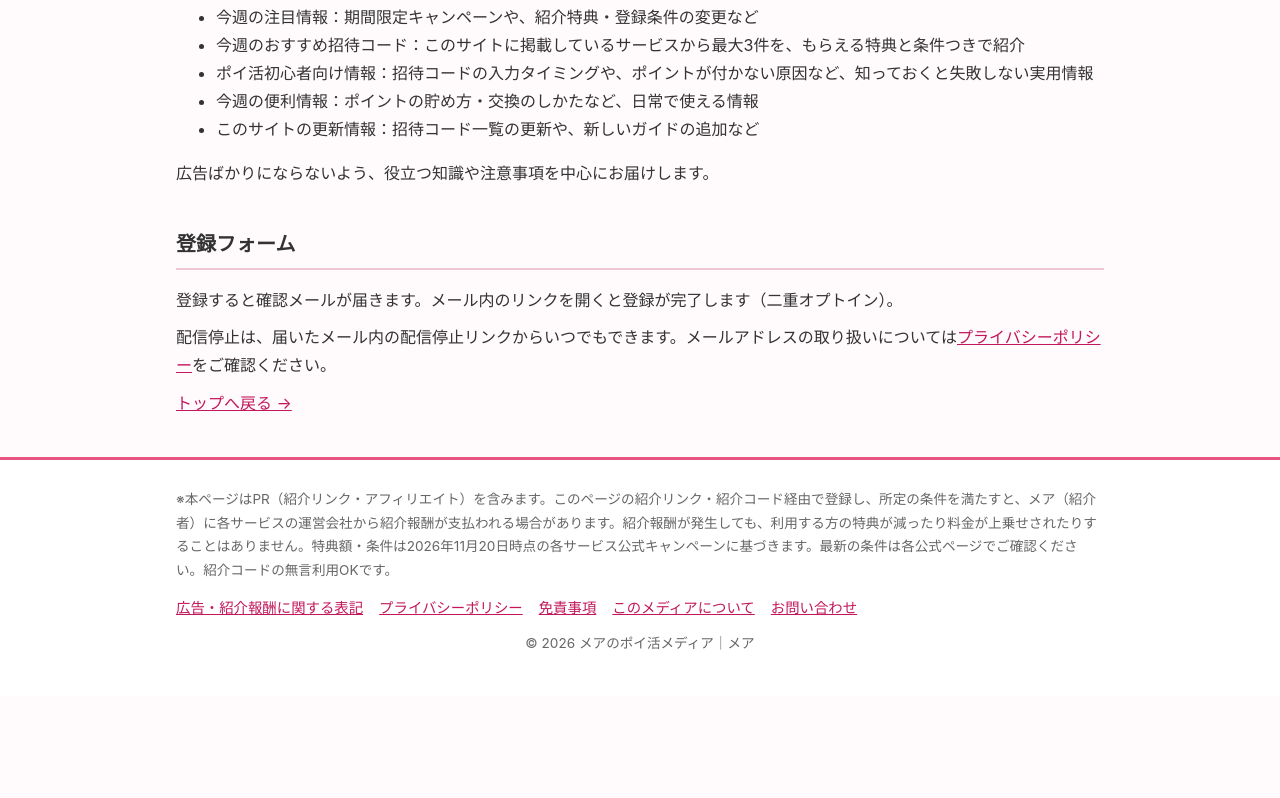
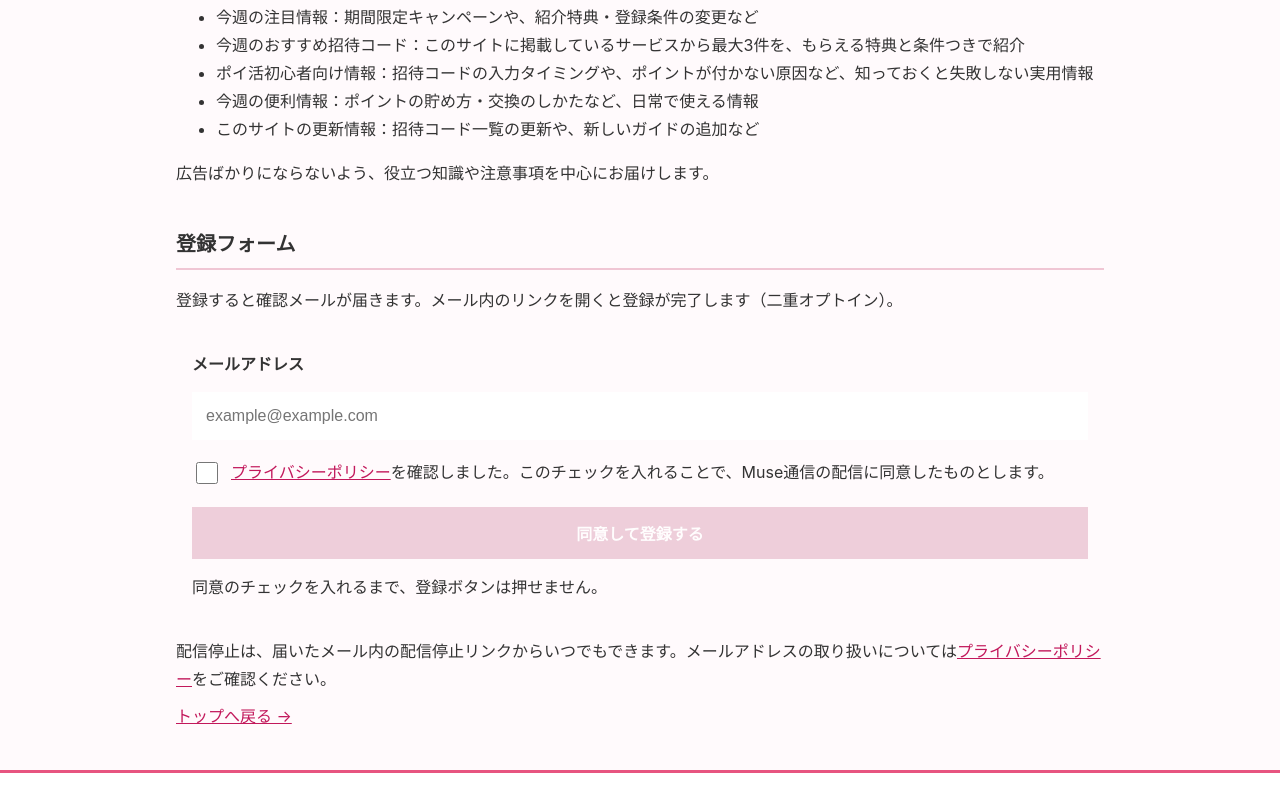
Before and after one commit to coolcoolcoolcool161-a11y/mea-poikatsu-media, an Astro site: page /mea-poikatsu-media/newsletter in a window 1280 px wide. Shown: the part 475-1273 px from the top of the page. Before the commit the page ends 1171 px from the top, so only its background shows below. Built offline with nearby package versions, Linux system fonts and the light colour scheme; Astro itself is replaced by a stand-in of ours.

Commit message:
ニュースレター登録フォームを自前フォーム化（入力＋同意チェック＋その場で登録）

```diff
--- a/src/pages/newsletter/index.astro
+++ b/src/pages/newsletter/index.astro
@@ -32,9 +32,89 @@ import { SITE } from '../../data/site';
 
     <h2>登録フォーム</h2>
     <p>登録すると確認メールが届きます。メール内のリンクを開くと登録が完了します（二重オプトイン）。</p>
-    <script is:inline async data-uid="2270da85a9" src="https://creative-trader-9659.kit.com/2270da85a9/index.js"></script>
+    <form class="nl-form" action="https://app.kit.com/forms/10221289/subscriptions" method="post">
+      <label class="nl-label" for="nl-email">メールアドレス</label>
+      <input class="nl-email" id="nl-email" type="email" name="email_address" placeholder="example@example.com" autocomplete="email" required />
+      <label class="nl-consent" for="nl-agree">
+        <input class="nl-checkbox" id="nl-agree" type="checkbox" />
+        <span><a href="/mea-poikatsu-media/privacy/">プライバシーポリシー</a>を確認しました。このチェックを入れることで、Muse通信の配信に同意したものとします。</span>
+      </label>
+      <button class="nl-submit" id="nl-submit" type="submit" disabled>同意して登録する</button>
+      <p class="nl-note">同意のチェックを入れるまで、登録ボタンは押せません。</p>
+    </form>
     <p>配信停止は、届いたメール内の配信停止リンクからいつでもできます。メールアドレスの取り扱いについては<a href="/mea-poikatsu-media/privacy/">プライバシーポリシー</a>をご確認ください。</p>
+    <script is:inline>
+      (function () {
+        var agree = document.getElementById('nl-agree');
+        var submit = document.getElementById('nl-submit');
+        if (!agree || !submit) return;
+        agree.addEventListener('change', function () {
+          submit.disabled = !agree.checked;
+        });
+      })();
+    </script>
 
     <p><a href="/mea-poikatsu-media/">トップへ戻る →</a></p>
   </div>
 </BaseLayout>
+
+<style>
+  .nl-form {
+    background: var(--color-surface);
+    border: var(--border-card);
+    border-radius: var(--radius-md);
+    box-shadow: var(--shadow-card);
+    padding: 20px 16px;
+    margin: 16px 0;
+    display: flex;
+    flex-direction: column;
+    gap: 14px;
+  }
+  .nl-label { font-weight: 700; }
+  .nl-email {
+    width: 100%;
+    font-size: 1rem;
+    min-height: 48px;
+    padding: 10px 14px;
+    border: 1px solid var(--color-primary-line);
+    border-radius: var(--radius-sm);
+    background: #fff;
+  }
+  .nl-email:focus-visible { outline: 2px solid var(--color-focus); outline-offset: 1px; }
+  .nl-consent {
+    display: flex;
+    gap: 10px;
+    align-items: flex-start;
+    font-size: var(--text-sm);
+    line-height: 1.6;
+    cursor: pointer;
+    padding: 6px 0;
+  }
+  .nl-checkbox {
+    width: 22px;
+    height: 22px;
+    flex-shrink: 0;
+    margin-top: 2px;
+    accent-color: var(--color-primary-strong);
+    cursor: pointer;
+  }
+  .nl-submit {
+    min-height: 52px;
+    width: 100%;
+    border: none;
+    border-radius: var(--radius-pill);
+    background: var(--color-primary-strong);
+    color: #fff;
+    font-size: 1rem;
+    font-weight: 700;
+    cursor: pointer;
+    transition: background-color .18s, opacity .18s;
+  }
+  .nl-submit:hover:not(:disabled) { background: var(--color-primary-dark); }
+  .nl-submit:disabled {
+    background: #e5b7c8;
+    opacity: 0.65;
+    cursor: not-allowed;
+  }
+  .nl-note { font-size: var(--text-sm); color: var(--color-text-muted); margin: 0; }
+</style>
```
